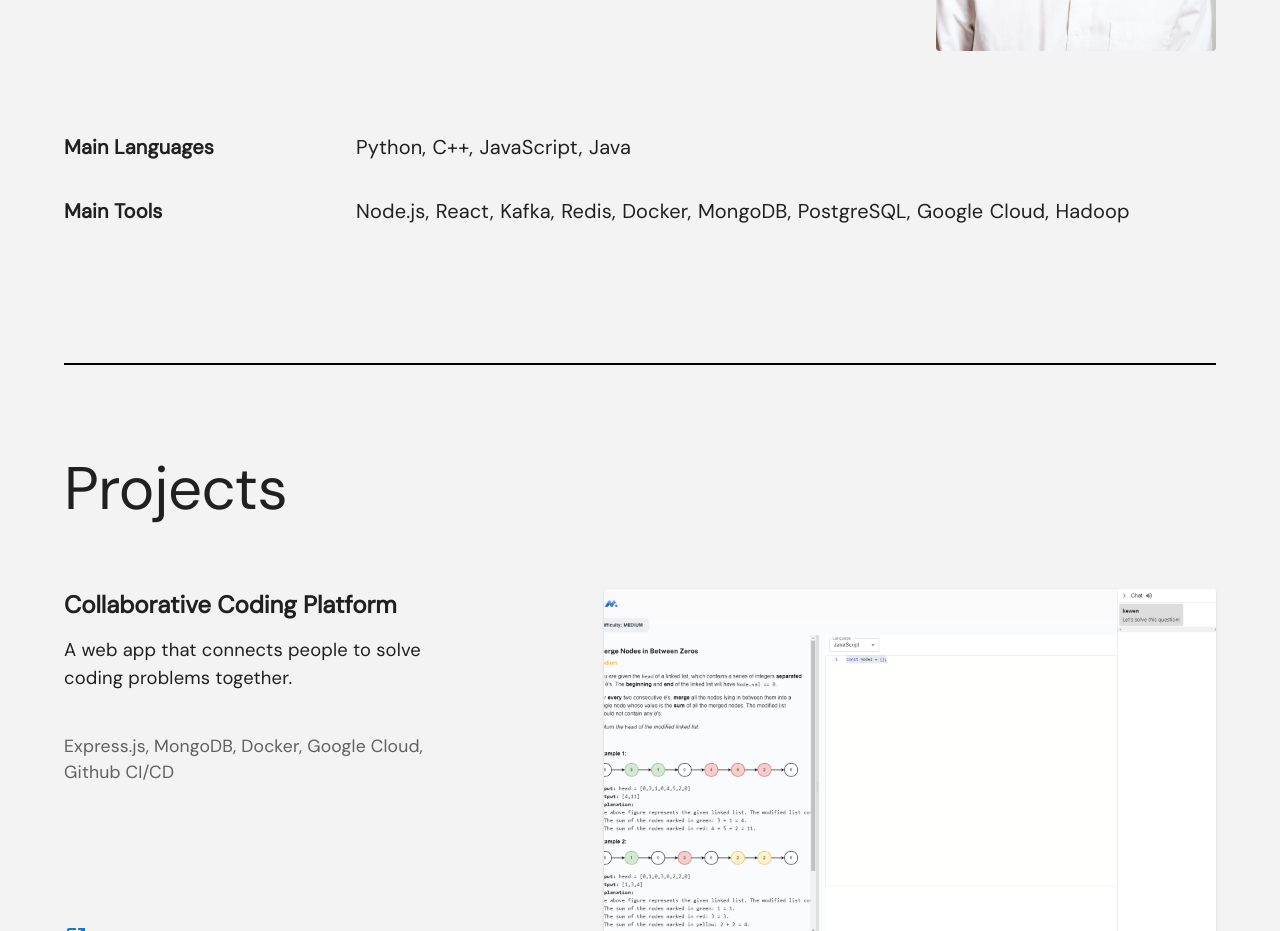
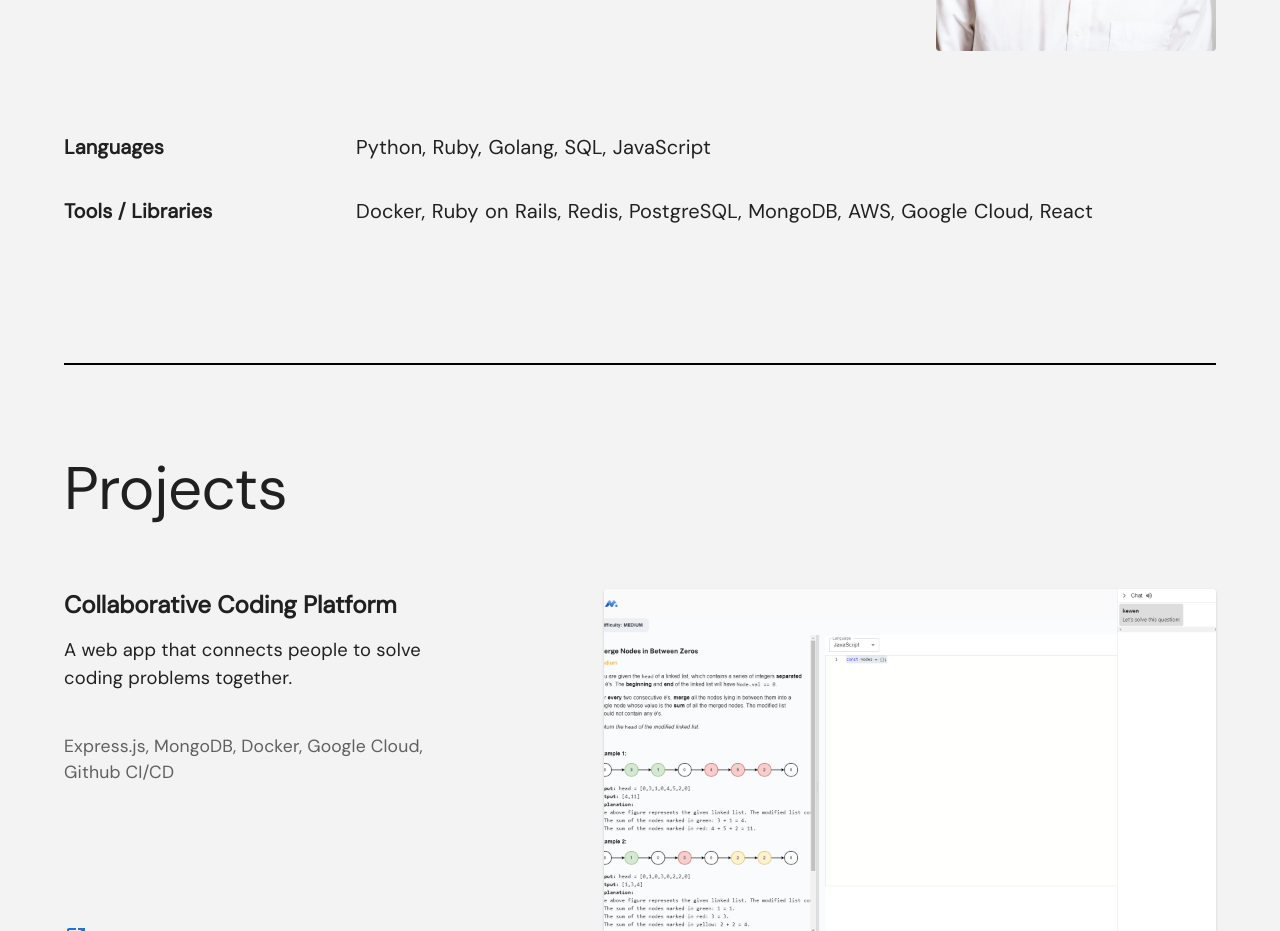
Before and after one commit to CookieHoodie/cookiehoodie.github.io, a Next.js app: page / in a window 1280 px wide. Shown: the part 980-1911 px from the top of the page. Built offline with nearby package versions, Linux system fonts and the light colour scheme.

Commit message:
Modify skills

```diff
--- a/components/Skills.js
+++ b/components/Skills.js
@@ -5,11 +5,11 @@
 import Divider from "@mui/material/Divider";
 
 const skills = [
-  { title: "Main Languages", details: "Python, C++, JavaScript, Java" },
+  { title: "Languages", details: "Python, Ruby, Golang, SQL, JavaScript" },
   {
-    title: "Main Tools",
+    title: "Tools / Libraries",
     details:
-      "Node.js, React, Kafka, Redis, Docker, MongoDB, PostgreSQL, Google Cloud, Hadoop",
+      "Docker, Ruby on Rails, Redis, PostgreSQL, MongoDB, AWS, Google Cloud, React",
   },
 ];
 
```
Also changed, not shown: 2 other files (tests, documents, lock files or other folders).
